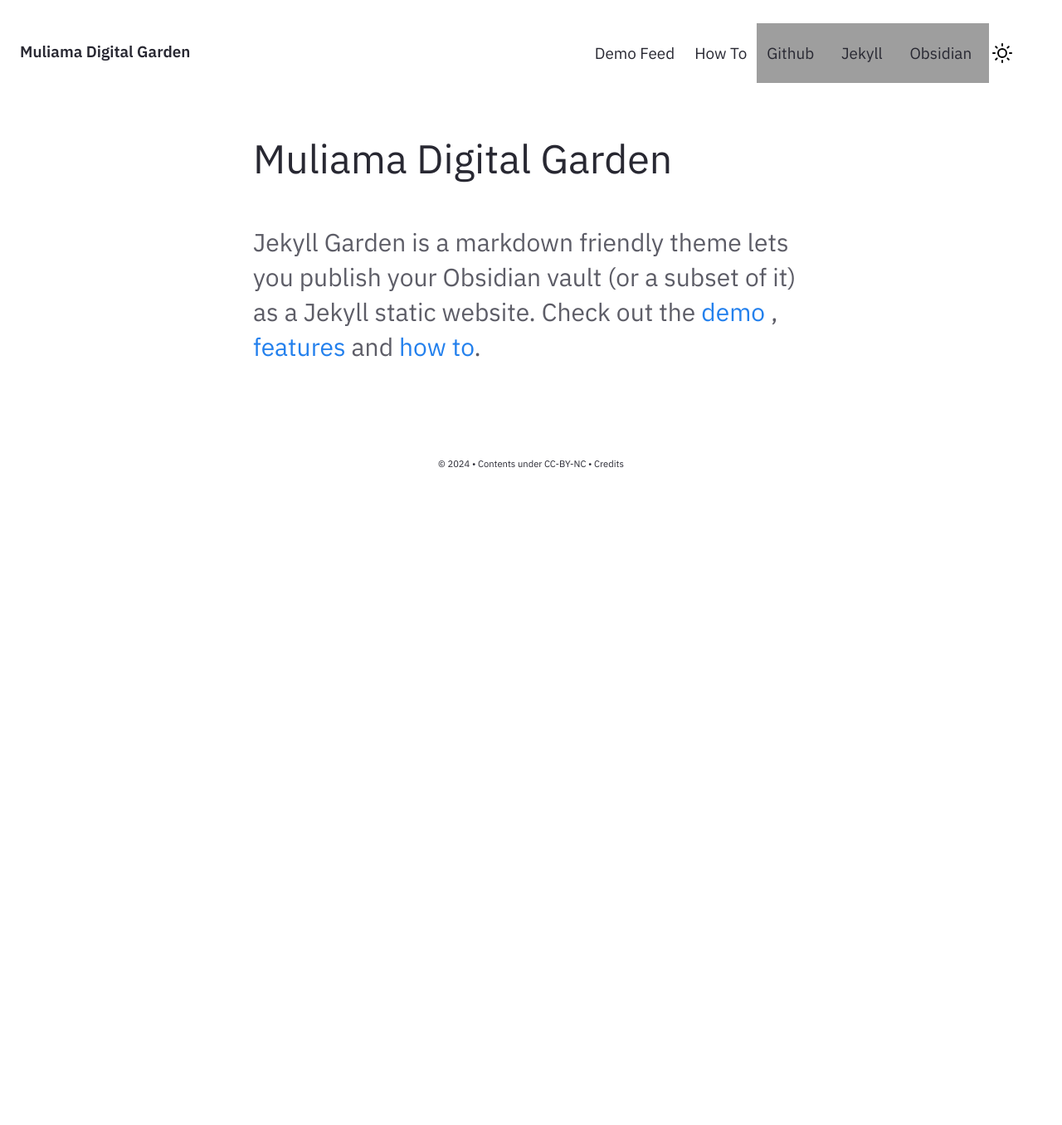
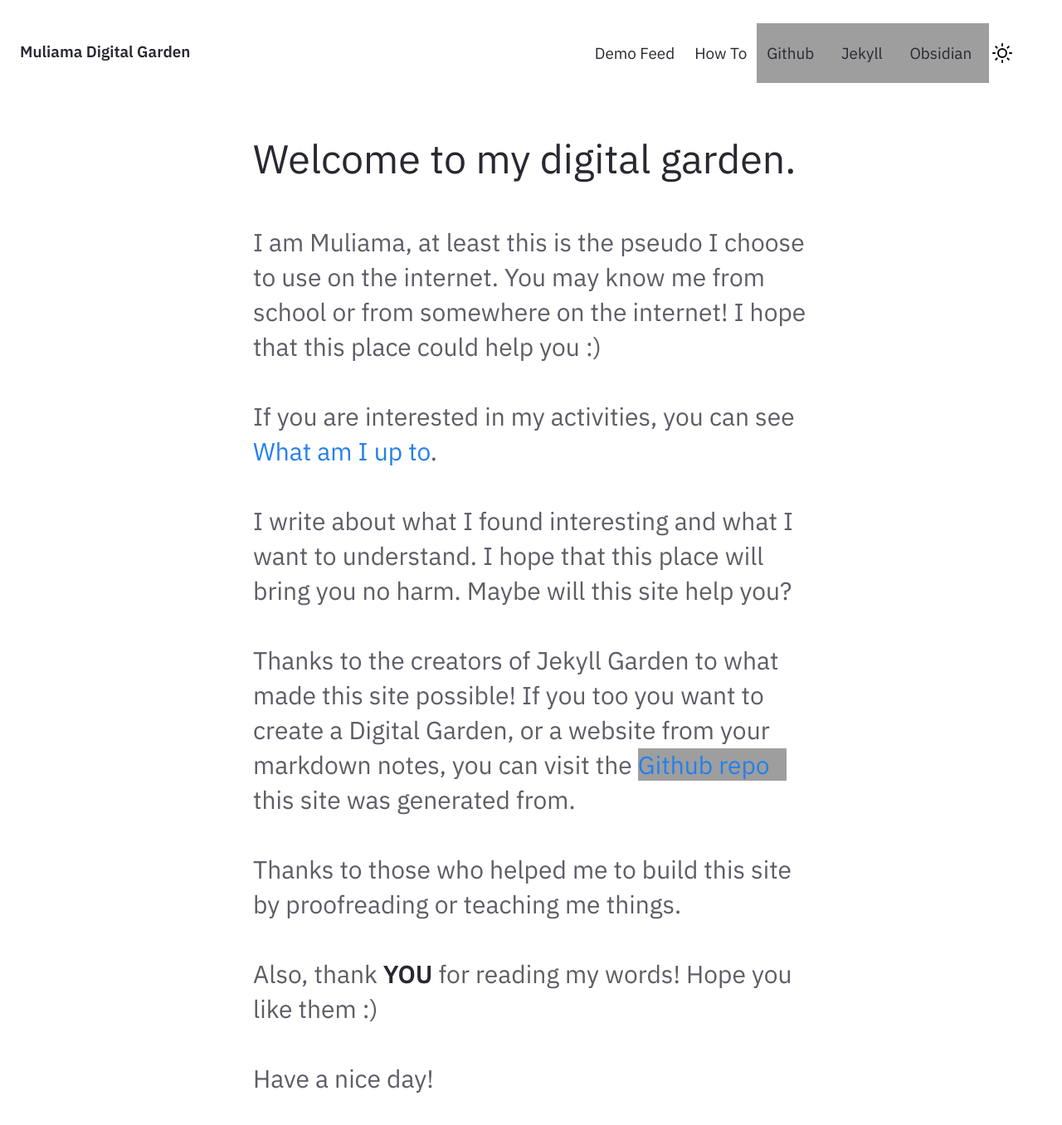
Before and after one commit to TheMuliama/My-Digital-Garden, a Jekyll site: the page built from pages/index.md, in a window 1280 px wide and 1400 px high. Shown: the top 1356 px of the window at 83% size. Built offline with Jekyll 4.4.1, drawn with Linux system fonts in a browser that asks for light colours; grey boxes are pictures that could not be loaded.

Commit message:
Update Homepage.html

```diff
--- a/_includes/Homepage.html
+++ b/_includes/Homepage.html
@@ -1,7 +1,14 @@
 <div class="home-intro">
-    <div class="jumbo">{{site.heading}} </div>
-    <div class="home-sub-text"> <h3>
-        Jekyll Garden is a markdown friendly theme lets you publish your Obsidian vault (or a subset of it) as a Jekyll static website.
-        Check out the <a href="{{'/notes' | relative_url}}"> demo </a>, <a href="{{'/post/features' | relative_url}}"> features </a> and <a href="{{'/post/how-to' | relative_url}}"> how to</a>.
-        </h3>
-</div> </div>
+ <div class="jumbo">Welcome to my digital garden.</div>
+ <div class="home-sub-text">
+ <h3>
+ I am Muliama, at least this is the pseudo I choose to use on the internet. You may know me from school or from somewhere on the internet! I hope that this place could help you :) <br><br>
+ If you are interested in my activities, you can see <a href="/notes">What am I up to</a>. <br><br>
+ I write about what I found interesting and what I want to understand. I hope that this place will bring you no harm. Maybe will this site help you? <br><br>
+ Thanks to the creators of Jekyll Garden to what made this site possible! If you too you want to create a Digital Garden, or a website from your markdown notes, you can visit the <a href="https://github.com/Jekyll-Garden/jekyll-garden.github.io">Github repo</a> this site was generated from. <br><br>
+ Thanks to those who helped me to build this site by proofreading or teaching me things. <br><br>
+ Also, thank <strong>YOU</strong> for reading my words! Hope you like them :) <br><br>
+ Have a nice day!
+ </h3>
+ </div>
+</div>
```
